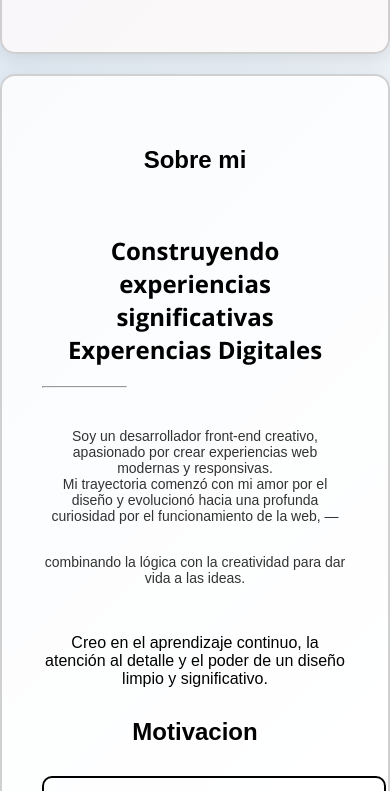
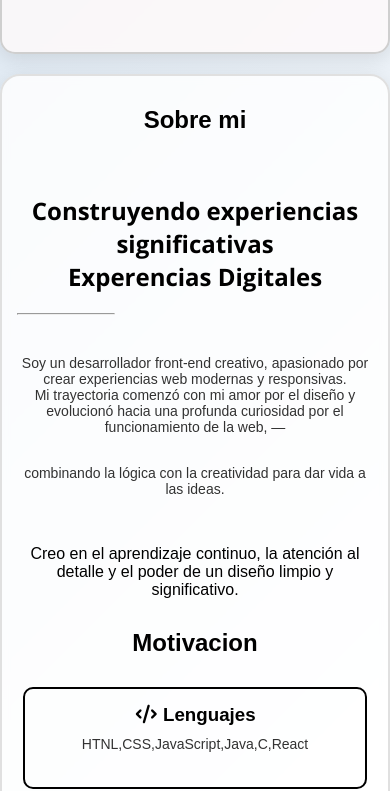
Before and after one commit to Sponce98/Sponce98.github.io, a plain HTML site: page index.html in a window 390 px wide. Shown: the part 889-1680 px from the top of the page. Drawn offline with nearby package versions, Linux system fonts and the light colour scheme; a web font is replaced by a local one.

Commit message:
Update stayle.css

```diff
--- a/stayle.css
+++ b/stayle.css
@@ -891,11 +891,7 @@ body {
   backdrop-filter: blur(4px);
   box-shadow: 0 5px 20px rgba(0,0,0,0.1);
   }
-  .about {
-  border: 2px solid #d0d0d0;
-  padding: 40px;
-  border-radius: 15px;
-}
+
 .home {
   border: 2px solid #cfcfcf;
   padding: 40px;
```
